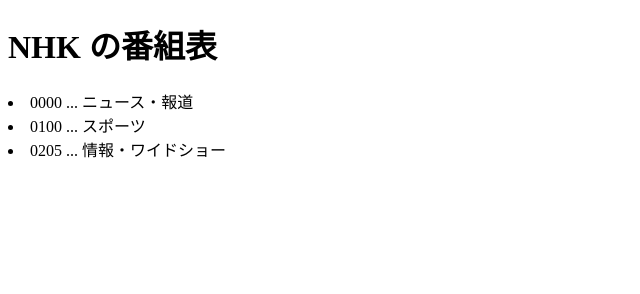
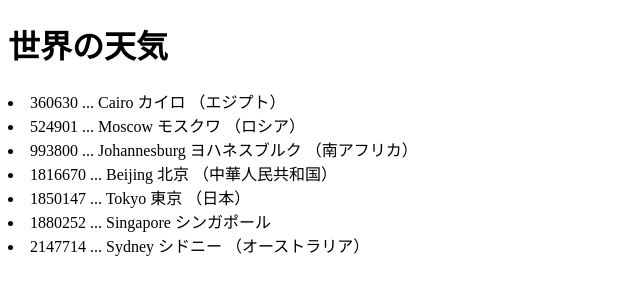
Before and after one commit to G284022022/medialabo, a plain HTML site: page project.html in a window 1280 px wide. Shown: the whole page, without its empty margins (0-640 px from the left). Drawn offline with Linux system fonts and the light colour scheme.

Commit message:
20230518

```diff
--- a/project.html
+++ b/project.html
@@ -7,10 +7,13 @@
     <title>Document</title>
 </head>
 <body>
-    <h1>NHK の番組表</h1>
-    <li>0000 ... ニュース・報道</li>
-	<li>0100 ... スポーツ</li>
-	<li>0205 ... 情報・ワイドショー</li>
-
+    <h1>世界の天気</h1>
+    <li>360630 ... Cairo カイロ （エジプト）</li>
+	<li>524901 ... Moscow モスクワ （ロシア）</li>
+	<li>993800 ... Johannesburg ヨハネスブルク （南アフリカ）</li>
+    <li>1816670 ... Beijing 北京 （中華人民共和国）</li>
+    <li>1850147 ... Tokyo 東京 （日本）</li>
+    <li>1880252 ... Singapore シンガポール</li>
+    <li>2147714 ... Sydney シドニー （オーストラリア）</li>
 </body>
 </html>
```
